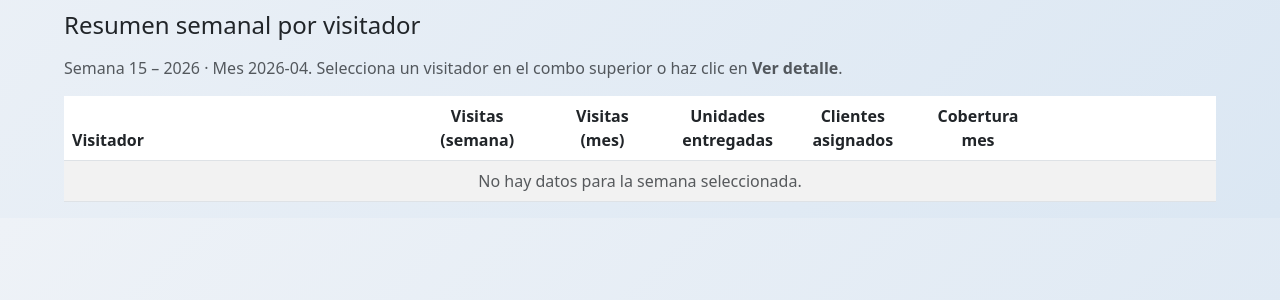
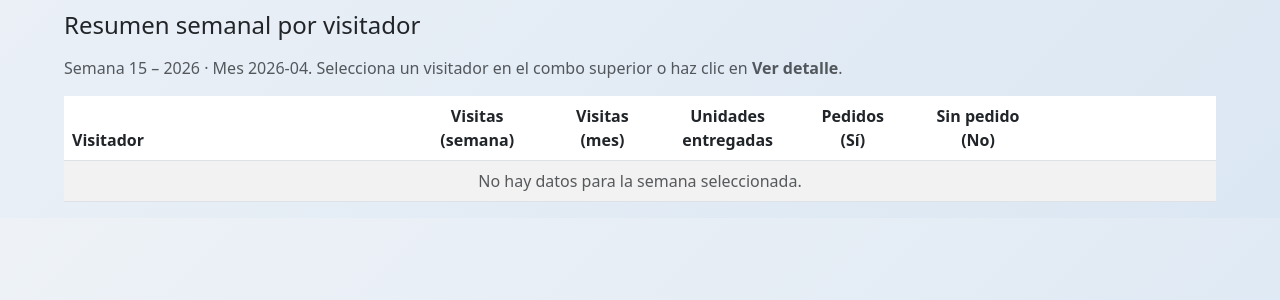
Before and after one commit to diphasacdesarrollo/Visitas-Copias, a Django app: page /visitas/historial/ in a window 1280 px wide. Shown: the part 374-674 px from the top of the page. Run offline with Django 4.2, Linux system fonts and the light colour scheme; the visitor is signed in with stand-in values (Sample User, id 1); data that the repository does not hold is empty.

Commit message:
feat: comentarios en historial pedidos si y no

```diff
--- a/apps/visitas/views.py
+++ b/apps/visitas/views.py
@@ -578,31 +578,29 @@ def ver_historial(request):
                 visita__fecha_final__isnull=False,
             ).aggregate(total=Sum('cantidad'))['total'] or 0
 
-            # Doctores asignados a ese visitador
-            asignados_v = Doctor.objects.filter(visitador_id=v.id).count()
+            pedidos_si_v = Visita.objects.filter(
+                usuario=v,
+                fecha_inicio__date__gte=week_start,
+                fecha_inicio__date__lte=week_end,
+                fecha_final__isnull=False,
+                se_genero_pedido=True,
+            ).count()
 
-            # Doctores visitados en el mes
-            visitados_doctores_v = (
-                Visita.objects.filter(
-                    usuario=v,
-                    fecha_inicio__gte=first_month_day,
-                    fecha_inicio__lt=next_month,
-                    fecha_final__isnull=False,
-                )
-                .values('doctor_id')
-                .distinct()
-                .count()
-            )
-
-            cobertura_v = round((visitados_doctores_v / asignados_v) * 100, 1) if asignados_v else 0.0
+            pedidos_no_v = Visita.objects.filter(
+                usuario=v,
+                fecha_inicio__date__gte=week_start,
+                fecha_inicio__date__lte=week_end,
+                fecha_final__isnull=False,
+                se_genero_pedido=False,
+            ).count()
 
             resumen_visitadores.append({
                 "visitador": v,
                 "visitas_semana": visitas_semana_v,
                 "visitas_mes": visitas_mes_v,
                 "productos_semana": productos_semana_v,
-                "asignados_semana": asignados_v,
-                "cobertura": cobertura_v,
+                "pedidos_si": pedidos_si_v,
+                "pedidos_no": pedidos_no_v,
             })
 
     # ==== Título ====
--- a/templates/visitas/historial.html
+++ b/templates/visitas/historial.html
@@ -111,8 +111,8 @@
               <th class="col-num">Visitas<br>(semana)</th>
               <th class="col-num">Visitas<br>(mes)</th>
               <th class="col-num">Unidades<br>entregadas</th>
-              <th class="col-num">Clientes<br>asignados</th>
-              <th class="col-num">Cobertura<br>mes</th>
+              <th class="col-num">Pedidos<br>(Sí)</th>
+              <th class="col-num">Sin pedido<br>(No)</th>
               <th class="col-accion"></th>
             </tr>
           </thead>
@@ -123,25 +123,12 @@
               <td class="col-nombre">
                 {{ r.visitador.get_full_name|default:r.visitador.username }}
               </td>
-
               <!-- Números más angostos -->
               <td class="col-num">{{ r.visitas_semana }}</td>
               <td class="col-num">{{ r.visitas_mes }}</td>
               <td class="col-num">{{ r.productos_semana }}</td>
-              <td class="col-num">{{ r.asignados_semana }}</td>
-
-              <td class="col-num">
-                <span class="badge
-                  {% if r.cobertura >= 90 %}
-                    bg-success
-                  {% elif r.cobertura >= 70 %}
-                    bg-warning
-                  {% else %}
-                    bg-danger
-                  {% endif %}">
-                  {{ r.cobertura }}%
-                </span>
-              </td>
+              <td class="col-num">{{ r.pedidos_si }}</td>
+              <td class="col-num">{{ r.pedidos_no }}</td>
 
               <!-- Botón detalle con ancho fijo -->
               <td class="col-accion">
@@ -238,6 +225,7 @@
             <th>RUC</th>
             <th>Canal</th>
             <th>Fecha</th>
+            <th>Venta</th>
             <th>Comentario</th>
           </tr>
         </thead>
@@ -254,6 +242,15 @@
               {% endif %}
             </td>
             <td>{{ v.fecha_inicio|date:"d/m/Y H:i" }}</td>
+
+            <td>
+                {% if v.se_genero_pedido %}
+                    <span class="badge bg-success">Sí</span>
+                {% else %}
+                    <span class="badge bg-danger">No</span>
+                {% endif %}
+            </td>
+
             <td>{{ v.comentarios|default:"-" }}</td>
           </tr>
           {% endfor %}
```
